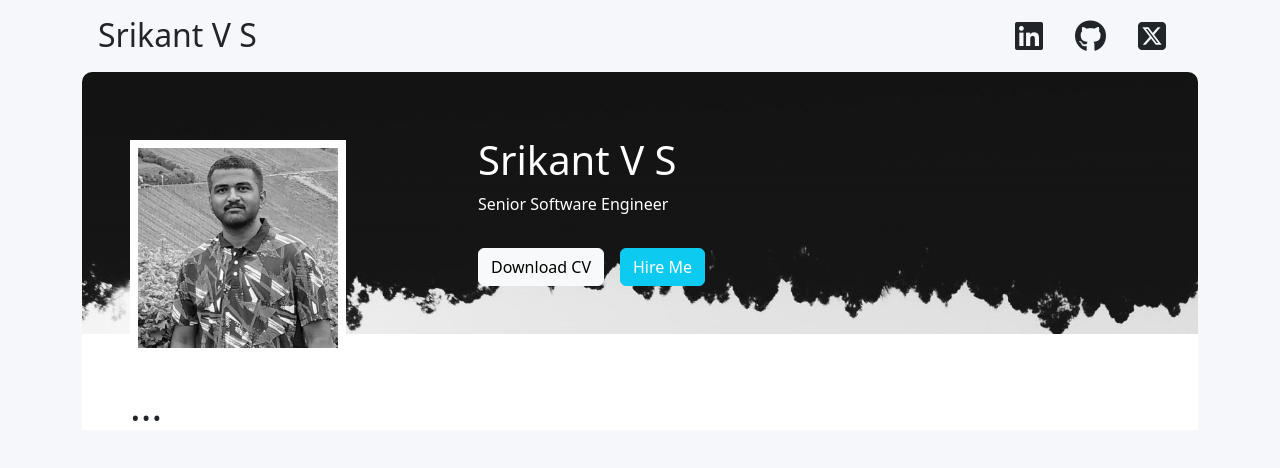
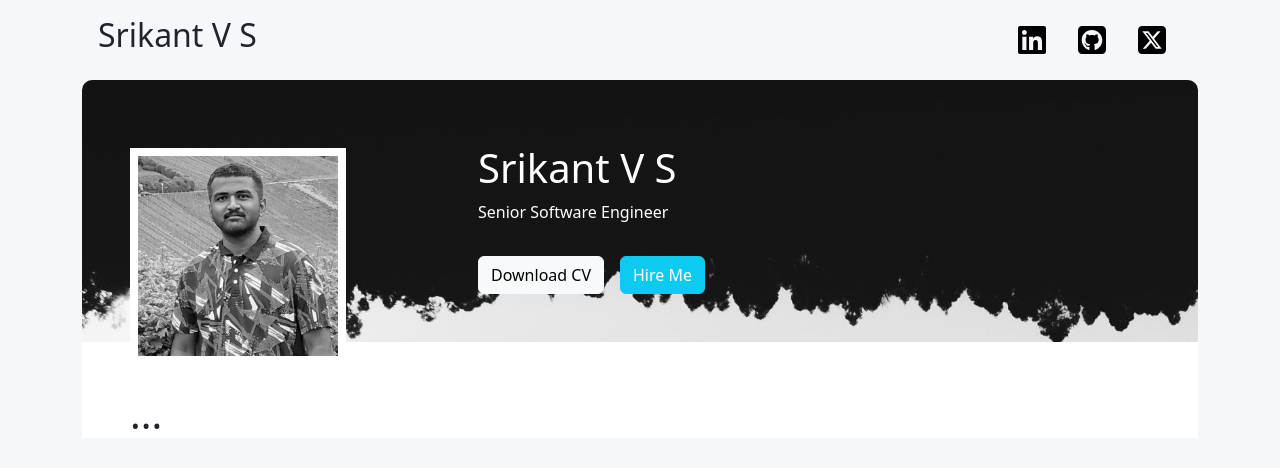
Before and after one commit to srikantvs26/codespaces-react, a React (Vite) app: page / in a window 1280 px wide. Shown: the top 468 px of the page. Built offline with nearby package versions, Linux system fonts and the light colour scheme.

Commit message:
added fontawesome library

```diff
--- a/index.html
+++ b/index.html
@@ -21,8 +21,7 @@
   <link
     href="https://fonts.googleapis.com/css2?family=Poppins:ital,wght@0,100;0,200;0,300;0,400;0,500;0,600;0,700;0,800;0,900;1,100;1,200;1,300;1,400;1,500;1,600;1,700;1,800;1,900&family=Roboto:wght@400;700&display=swap"
     rel="stylesheet">
-    <script src="https://kit.fontawesome.com/15017978b1.js" crossorigin="anonymous"></script>
-  <title>Srikant V S</title>
+  <title>Srikant V S | Portfolio</title>
 </head>
 
 <body>
--- a/package.json
+++ b/package.json
@@ -3,6 +3,12 @@
   "version": "0.1.0",
   "private": true,
   "dependencies": {
+    "@fortawesome/fontawesome-free": "^6.5.1",
+    "@fortawesome/fontawesome-svg-core": "^6.5.1",
+    "@fortawesome/free-brands-svg-icons": "^6.5.1",
+    "@fortawesome/free-regular-svg-icons": "^6.5.1",
+    "@fortawesome/free-solid-svg-icons": "^6.5.1",
+    "@fortawesome/react-fontawesome": "^0.2.0",
     "@testing-library/jest-dom": "^5.16.5",
     "@testing-library/react": "^13.4.0",
     "@testing-library/user-event": "^14.4.3",
--- a/src/Header.jsx
+++ b/src/Header.jsx
@@ -1,4 +1,10 @@
 import React from 'react';
+import { FontAwesomeIcon } from '@fortawesome/react-fontawesome';
+import {
+  faLinkedin,
+  faSquareGithub,
+  faSquareXTwitter,
+} from '@fortawesome/free-brands-svg-icons';
 
 function Header() {
   return (
@@ -7,18 +13,48 @@ function Header() {
         <h2 className="m-3 float-start">Srikant V S</h2>
         <ul className="m-3 nav justify-content-end float-end">
           <li className="nav-item" data-aos="fade-left" data-aos-delay="0">
-            <a className="nav-link text-dark" href="https://linkedin.com/in/srikantvs26" title="linkedin" target="_blank" rel="noopener noreferrer">
-            <i className="fa-brands fa-linkedin fa-2xl"></i>
+            <a
+              className="nav-link"
+              href="https://linkedin.com/in/srikantvs26"
+              title="linkedin"
+              target="_blank"
+              rel="noopener noreferrer"
+            >
+              <FontAwesomeIcon
+                icon={faLinkedin}
+                size="2xl"
+                style={{ color: '#000000' }}
+              />
             </a>
           </li>
           <li className="nav-item" data-aos="fade-down" data-aos-delay="0">
-            <a className="nav-link text-dark" href="https://github.com/srikantvs26" title="github" target="_blank" rel="noopener noreferrer">
-            <i className="fa-brands fa-github fa-2xl"></i>
+            <a
+              className="nav-link"
+              href="https://github.com/srikantvs26"
+              title="github"
+              target="_blank"
+              rel="noopener noreferrer"
+            >
+              <FontAwesomeIcon
+                icon={faSquareGithub}
+                size="2xl"
+                style={{ color: '#000000' }}
+              />
             </a>
           </li>
           <li className="nav-item" data-aos="fade-right" data-aos-delay="0">
-            <a className="nav-link text-dark" href="https://twitter.com/srikantvs26" title="twitter" target="_blank" rel="noopener noreferrer">
-            <i className="fa-brands fa-square-x-twitter fa-2xl"></i>
+            <a
+              className="nav-link"
+              href="https://twitter.com/srikantvs26"
+              title="twitter"
+              target="_blank"
+              rel="noopener noreferrer"
+            >
+              <FontAwesomeIcon
+                icon={faSquareXTwitter}
+                size="2xl"
+                style={{ color: '#000000' }}
+              />
             </a>
           </li>
         </ul>
```
Also changed, not shown: src/App.css (+1 -1 lines), src/App.jsx (line endings or trailing spaces), 1 other file (tests, documents, lock files or other folders).
